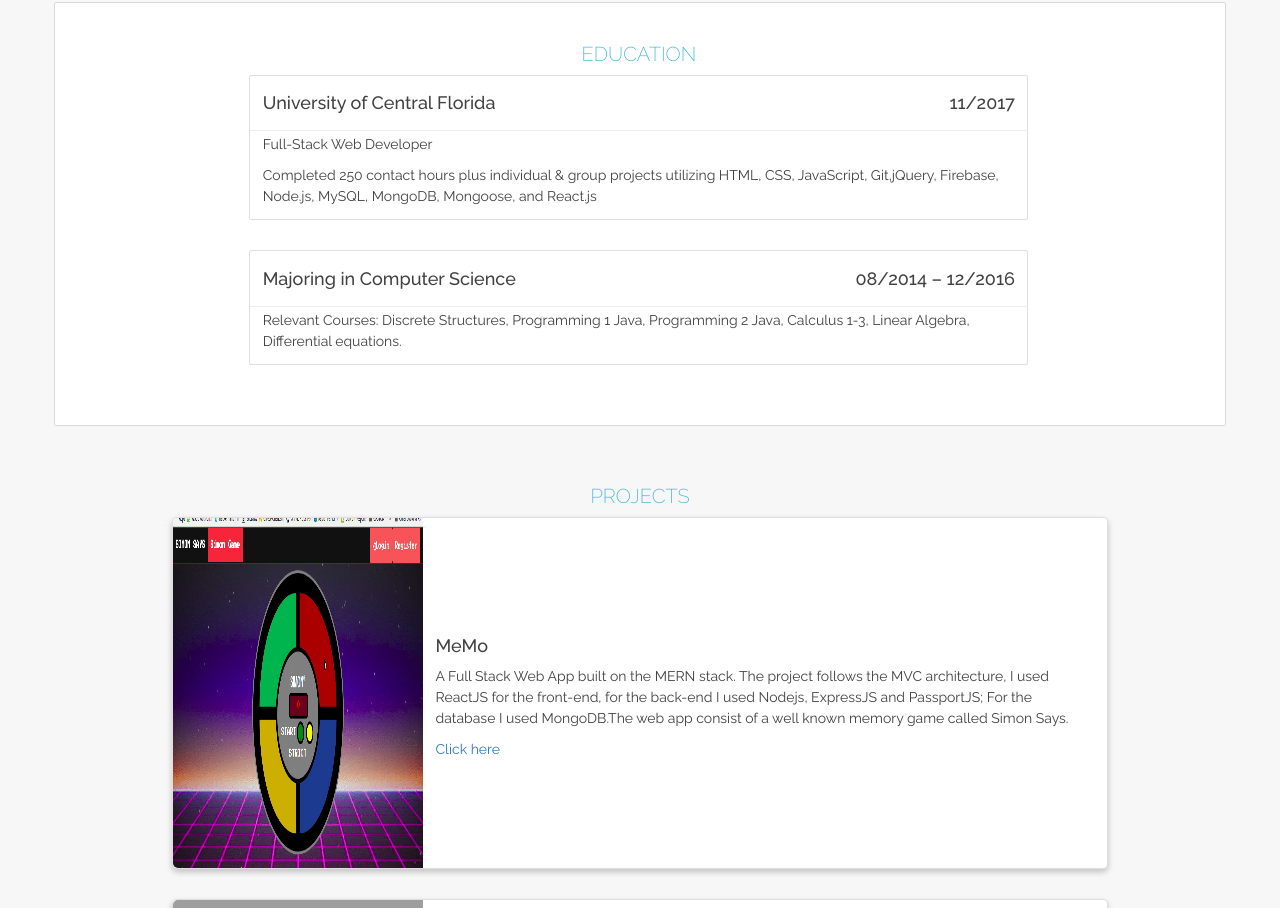
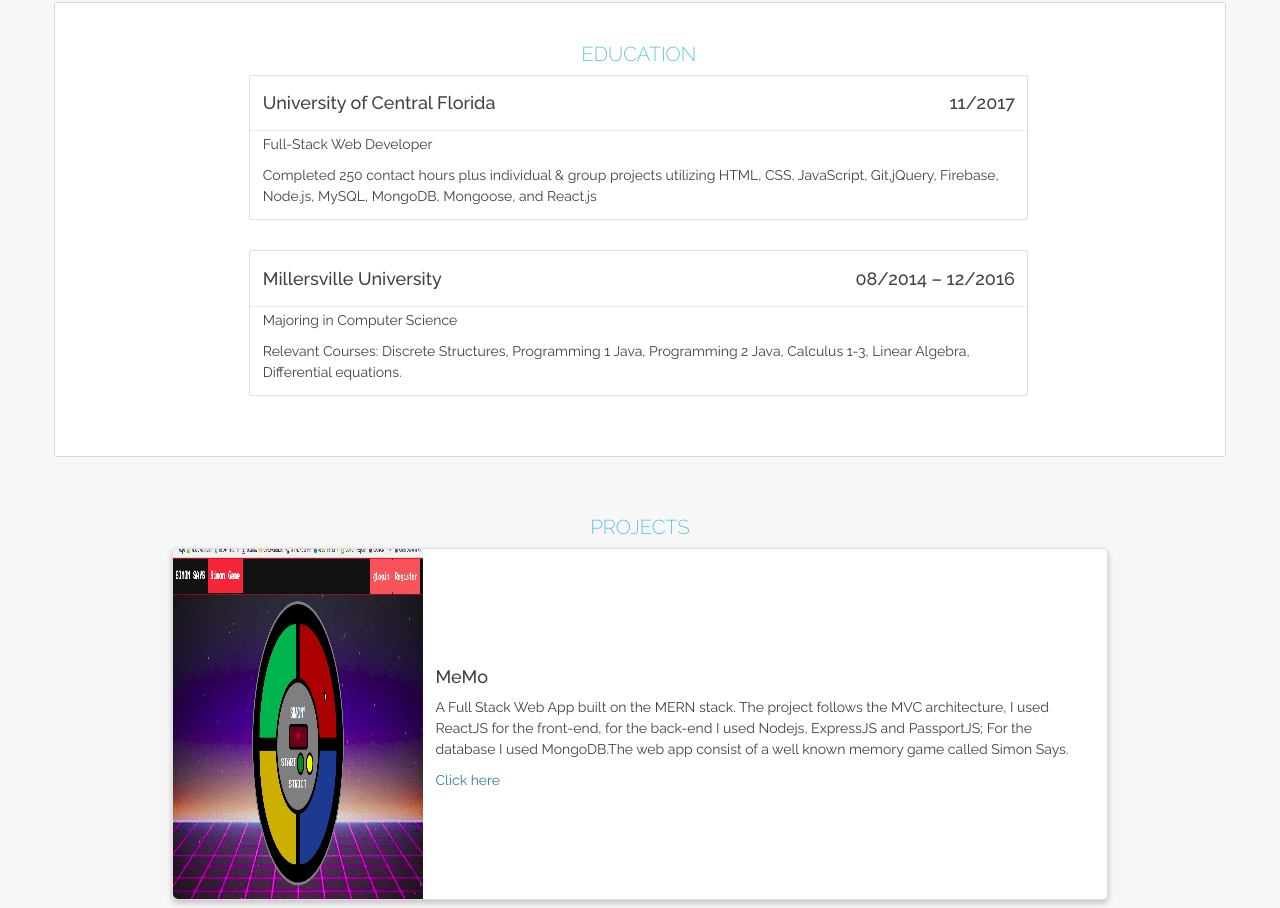
Before and after one commit to myskam7/web-protfolio, a website: page public/index.html in a window 1280 px wide. Shown: the part 1424-2332 px from the top of the page. Drawn offline with nearby package versions, Linux system fonts and the light colour scheme; grey boxes are pictures that could not be loaded.

Commit message:
spelling

```diff
--- a/public/index.html
+++ b/public/index.html
@@ -228,11 +228,12 @@
             <!-- EDUCATION 2 -->
             <div class="card">
               <div class="card-header">
-                <h4>Majoring in Computer Science
+                <h4>Millersville University
                   <span class="job-title">08/2014 – 12/2016</span>
                 </h4>
               </div>
               <div class="card-content">
+                <p>Majoring in Computer Science</p>
                 <p>Relevant Courses: Discrete Structures, Programming 1 Java, Programming 2 Java, Calculus 1-3, Linear Algebra, Differential equations.</p>
               </div>
             </div>
```
Also changed, not shown: 1 other file.
